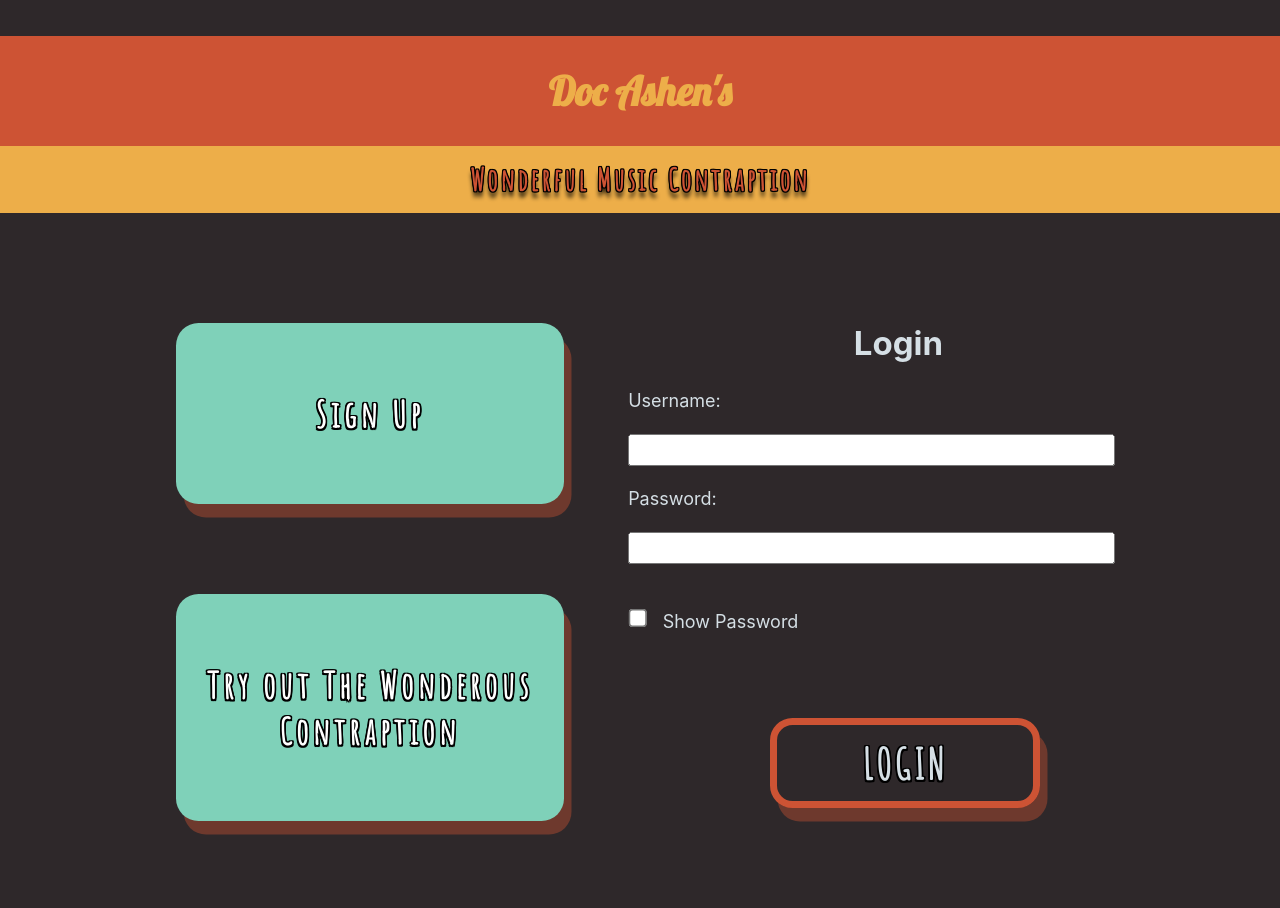
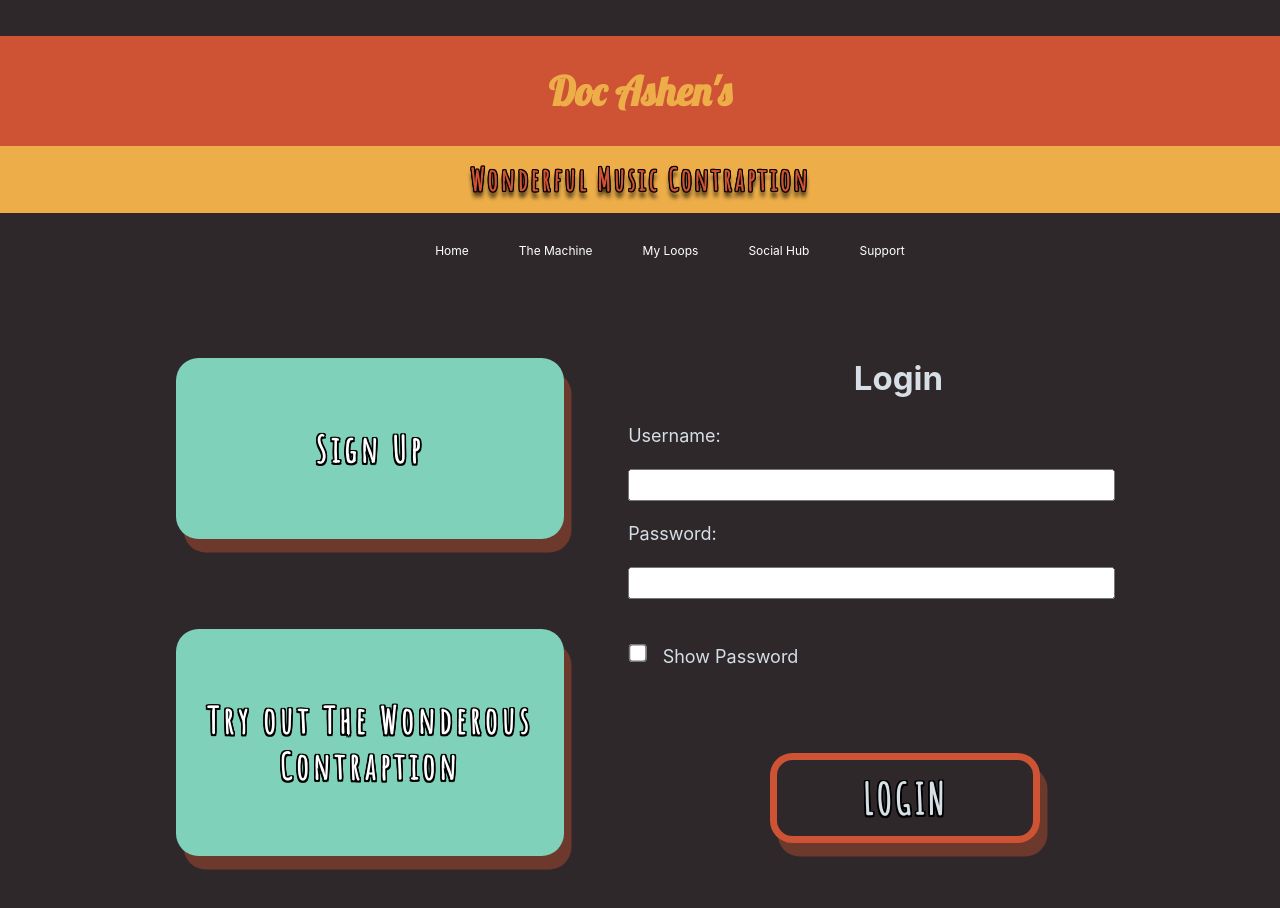
Before and after one commit to ashen-develops/Wonderful-Music-Contraption, a React (Create React App) app: page / in a window 1280 px wide. Shown: the top 908 px of the page. Built offline with nearby package versions, Linux system fonts and the light colour scheme.

Commit message:
navbar implemented for desktop

```diff
--- a/src/Header.js
+++ b/src/Header.js
@@ -38,6 +38,23 @@ class Header extends Component {
                     </div>
                     <h1 className="font-effect-3d">Doc Ashen's</h1>
                     <h2 className="outline">Wonderful Music Contraption</h2>
+                    <ul className="desktop-nav">
+                            <li>
+                                <Link className="desktop-link" to="/home">Home</Link>
+                            </li>
+                            <li>
+                                <Link className="desktop-link" to="/contraption">The Machine</Link>
+                            </li>
+                            <li>
+                                <Link className="desktop-link" to="/loops">My Loops</Link>
+                            </li>
+                            <li>
+                                <Link className="desktop-link" to="/social">Social Hub</Link>
+                            </li>
+                            <li>
+                                <Link className="desktop-link" to="/support">Support</Link>
+                            </li>
+                        </ul>
                 </header>
             </div>
         );
--- a/src/style.css
+++ b/src/style.css
@@ -14,6 +14,15 @@
     float: left;
     padding: 10px;
     margin: 0 auto;
+}
+header .desktop-nav {
+    display: flex;
+    flex-direction: row;
+    justify-content: center;
+    margin: 0 auto;
+    position: absolute;
+    top: 100px;
+    visibility: hidden;
 }
 
 header img {
@@ -430,6 +439,21 @@ select {
     header .navBar {
         padding: 0;
     }
+    header .desktop-nav {
+        display: flex;
+        flex-direction: row;
+        justify-content: center;
+        margin: 0 auto;
+        position: relative;
+        visibility: visible;
+        top: 0px;
+    }
+    header .desktop-link {
+        color: white;
+        margin: 10px;
+        width: 100%;
+
+    }
 
     header li {
         padding: 0 15px;
```
Also changed, not shown: 1 other file (tests, documents, lock files or other folders).
